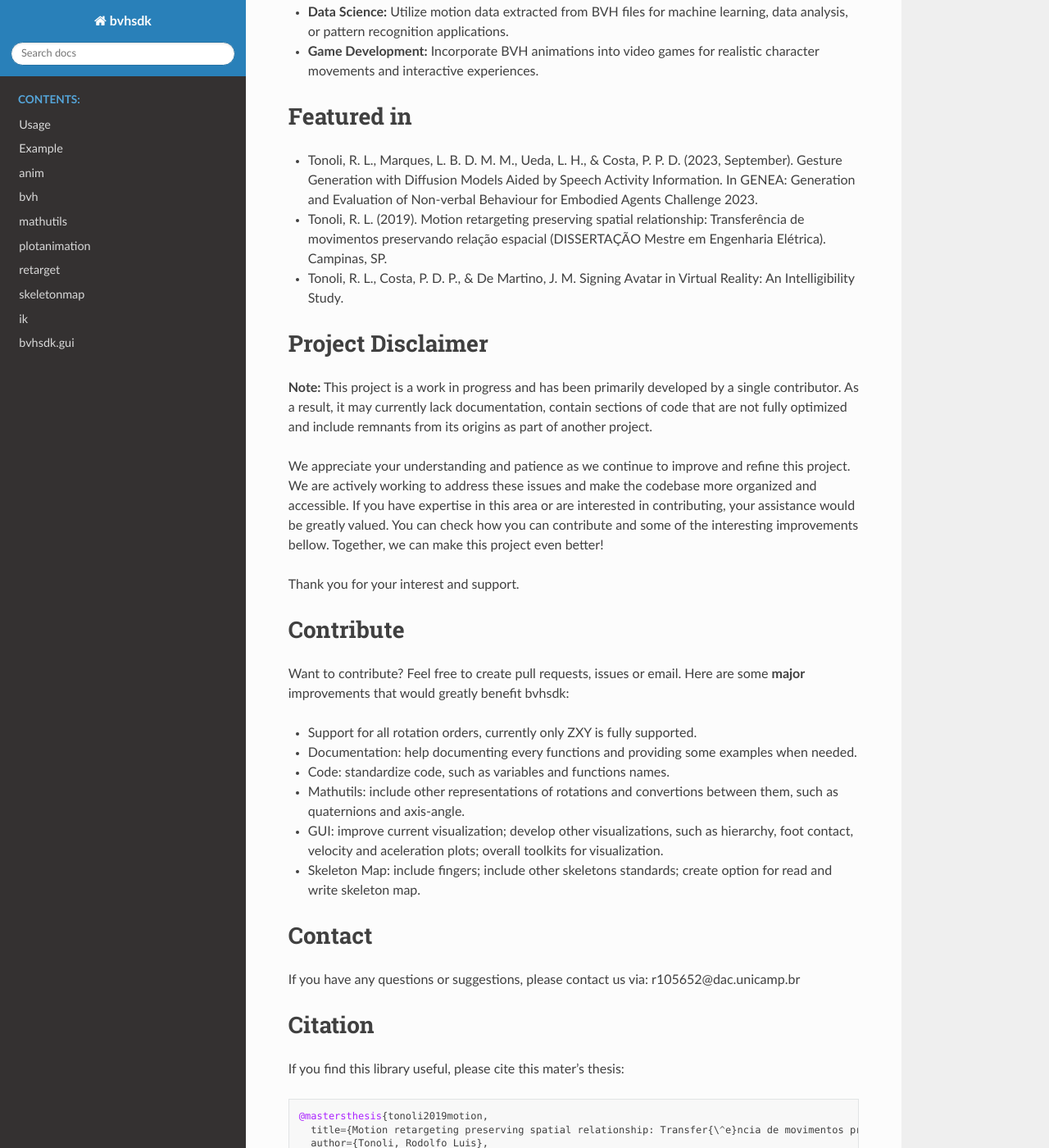
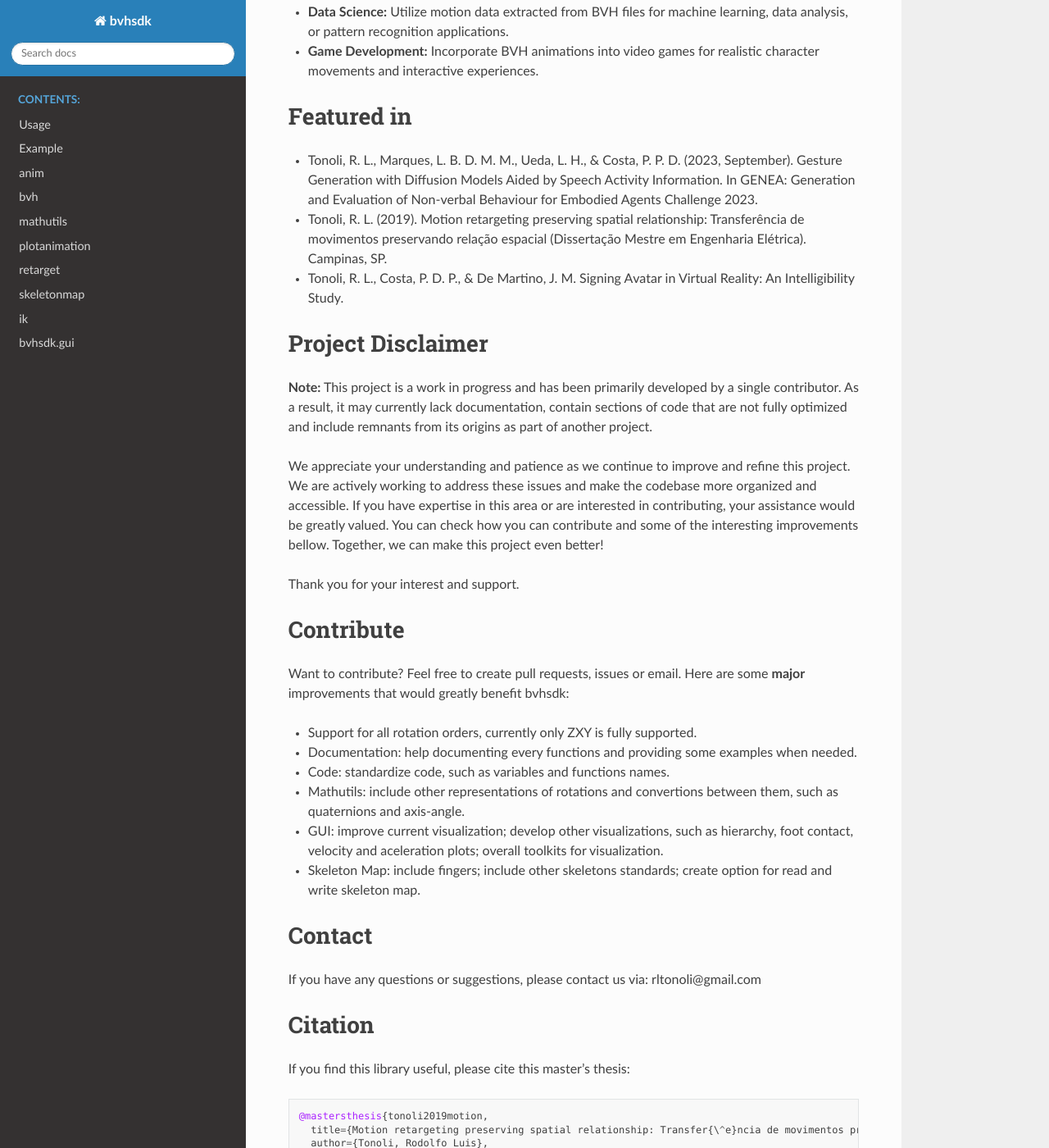
Before and after one commit to rltonoli/bvhsdk, a Sphinx documentation site: the page built from docs/source/index.md, in a window 1280 px wide and 1400 px high, scrolled down 1131 px. Shown: the whole window at 82% size. Built offline with Sphinx 7.4.7 and the Read the Docs theme 2.0.0, drawn with Linux system fonts in a browser that asks for light colours.

Commit message:
fixing typos

````diff
--- a/docs/source/index.md
+++ b/docs/source/index.md
@@ -42,7 +48,7 @@ bvhsdk is a small but versatile Python library designed for the management of BV
 
 - Tonoli, R. L., Marques, L. B. D. M. M., Ueda, L. H., & Costa, P. P. D. (2023, September). Gesture Generation with Diffusion Models Aided by Speech Activity Information. In GENEA: Generation and Evaluation of Non-verbal Behaviour for Embodied Agents Challenge 2023.
 
-- Tonoli, R. L. (2019). Motion retargeting preserving spatial relationship: Transferência de movimentos preservando relação espacial (DISSERTAÇÃO Mestre em Engenharia Elétrica). Campinas, SP.
+- Tonoli, R. L. (2019). Motion retargeting preserving spatial relationship: Transferência de movimentos preservando relação espacial (Dissertação Mestre em Engenharia Elétrica). Campinas, SP.
 
 - Tonoli, R. L., Costa, P. D. P., & De Martino, J. M. Signing Avatar in Virtual Reality: An Intelligibility Study.
 
@@ -68,11 +74,11 @@ Want to contribute? Feel free to create pull requests, issues or email. Here are
 
 ## Contact
 
-If you have any questions or suggestions, please contact us via: r105652@dac.unicamp.br
+If you have any questions or suggestions, please contact us via: rltonoli@gmail.com
 
 ## Citation
 
-If you find this library useful, please cite this mater's thesis:
+If you find this library useful, please cite this master's thesis:
 
 ```
 @mastersthesis{tonoli2019motion,
````
Also changed, not shown: other parts of docs/source/index.md (+11 -5 lines), README.md (+1 -1 lines), docs/source/_index.md (deleted, +0 -30 lines), 1 other file.
